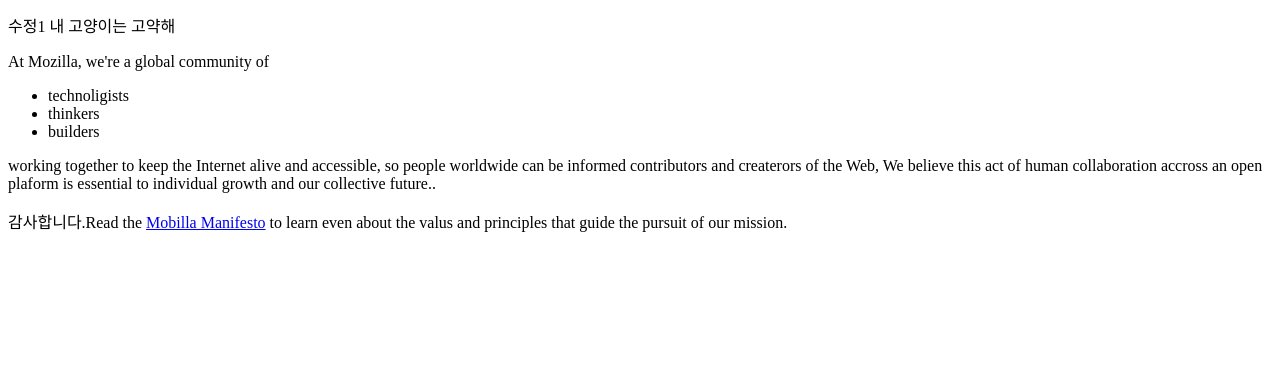
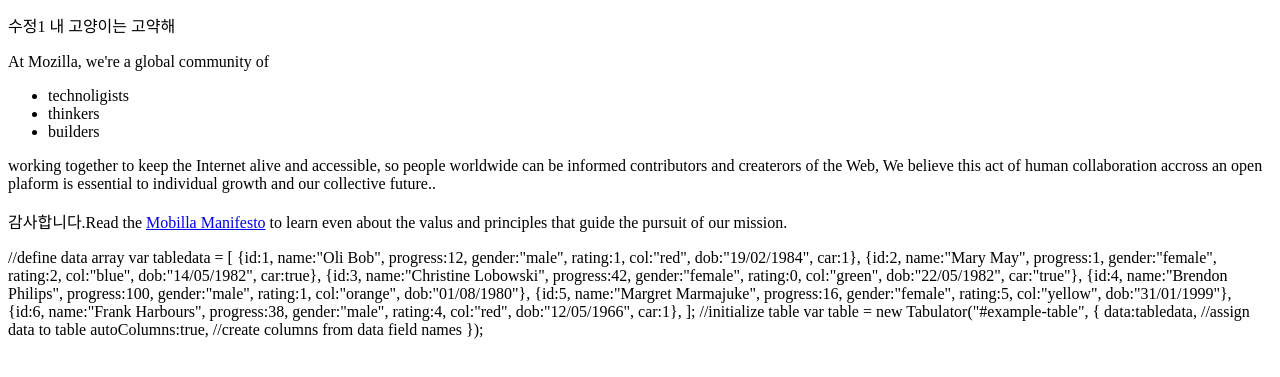
Before and after one commit to splight74/splight74.github.io, a plain HTML site: page index.html in a window 1280 px wide. Shown: the part 29-406 px from the top of the page. Drawn offline with Linux system fonts and the light colour scheme.

Commit message:
테스트 - add - Tabulator 코드
종광이가  grid 컨버트 하기위한 테스트코드

```diff
--- a/index.html
+++ b/index.html
@@ -16,5 +16,21 @@
     <p>working together to keep the Internet alive and accessible, so people worldwide can be informed contributors and createrors of the Web,
       We believe this act of human collaboration accross an open plaform is essential to individual growth and our collective future..</p>
     <p>감사합니다.Read the <a href="https://sensenit.com/">Mobilla Manifesto</a> to learn even about the valus and principles that guide the pursuit of our mission.</p>
+
+    //define data array
+var tabledata = [
+    {id:1, name:"Oli Bob", progress:12, gender:"male", rating:1, col:"red", dob:"19/02/1984", car:1},
+    {id:2, name:"Mary May", progress:1, gender:"female", rating:2, col:"blue", dob:"14/05/1982", car:true},
+    {id:3, name:"Christine Lobowski", progress:42, gender:"female", rating:0, col:"green", dob:"22/05/1982", car:"true"},
+    {id:4, name:"Brendon Philips", progress:100, gender:"male", rating:1, col:"orange", dob:"01/08/1980"},
+    {id:5, name:"Margret Marmajuke", progress:16, gender:"female", rating:5, col:"yellow", dob:"31/01/1999"},
+    {id:6, name:"Frank Harbours", progress:38, gender:"male", rating:4, col:"red", dob:"12/05/1966", car:1},
+];
+
+//initialize table
+var table = new Tabulator("#example-table", {
+    data:tabledata, //assign data to table
+    autoColumns:true, //create columns from data field names
+});
   </body>
 </html>
```
